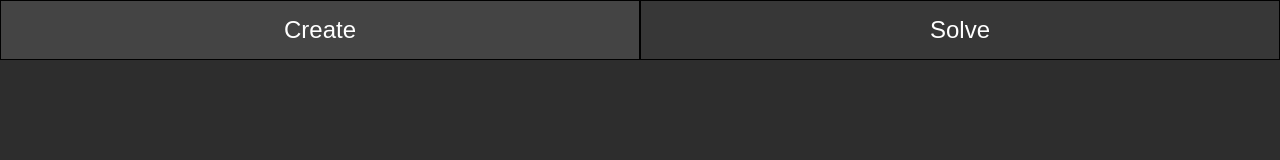
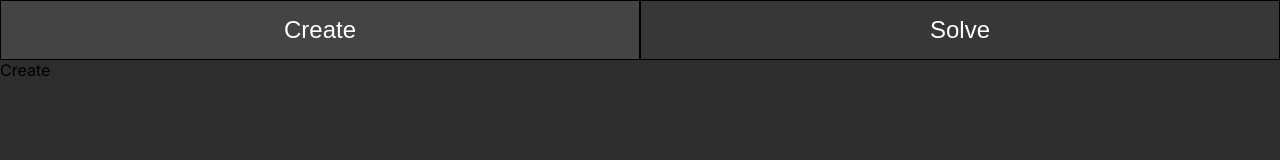
Before and after one commit to milesnyan34/SudokuWebsite, a React (Vite) app: page / in a window 1280 px wide. Shown: the top 160 px of the page. Built offline with nearby package versions, Linux system fonts and the light colour scheme.

Commit message:
Two new page components

```diff
--- a/src/App.tsx
+++ b/src/App.tsx
@@ -1,14 +1,24 @@
+import { useSelector } from "react-redux";
 import { HeaderButton } from "./components/HeaderButton";
 import "./index.css";
 import { AppPage } from "./redux/main/mainSlice";
+import { selectPage } from "./redux/selectors";
+import CreatePage from "./components/pages/create/CreatePage";
+import SolvePage from "./components/pages/solve/SolvePage";
 
 const App = () => {
-    return <div id="app">
-        <div className="header flex-center">
-            <HeaderButton page={AppPage.Create} text="Create" />
-            <HeaderButton page={AppPage.Solve} text="Solve" />
+    const page = useSelector(selectPage);
+
+    return (
+        <div id="app">
+            <div className="header flex-center">
+                <HeaderButton page={AppPage.Create} text="Create" />
+                <HeaderButton page={AppPage.Solve} text="Solve" />
+            </div>
+
+            {page === AppPage.Create ? <CreatePage /> : <SolvePage />}
         </div>
-    </div>;
+    );
 };
 
 export default App;
--- /dev/null
+++ b/src/components/pages/create/CreatePage.tsx
@@ -0,0 +1,7 @@
+const CreatePage = () => {
+    return <div>
+        Create
+    </div>
+}
+
+export default CreatePage;
--- /dev/null
+++ b/src/components/pages/solve/SolvePage.tsx
@@ -0,0 +1,7 @@
+const SolvePage = () => {
+    return <div>
+        Solve
+    </div>
+}
+
+export default SolvePage;
--- a/src/index.css
+++ b/src/index.css
@@ -9,7 +9,7 @@ body {
 
 #app {
     display: flex;
-    flex-direction: row;
+    flex-direction: column;
 }
 
 .flex-center {
```
Also changed, not shown: src/components/HeaderButton.tsx (line endings or trailing spaces).
